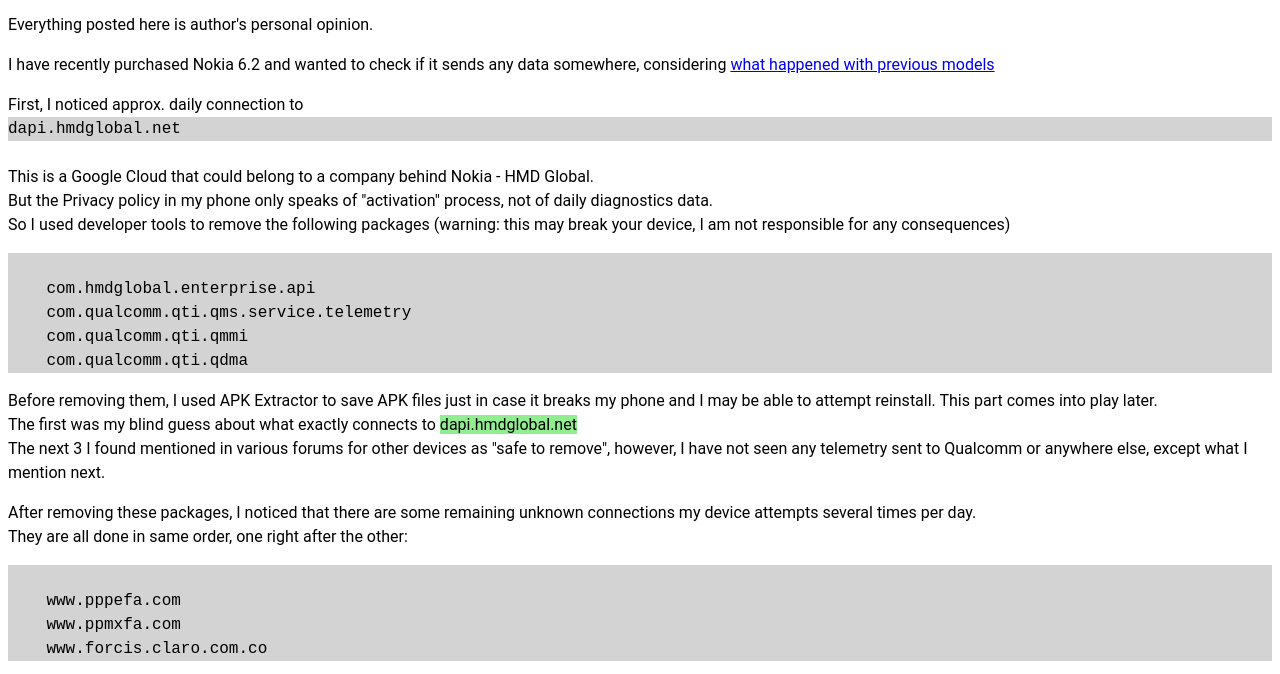
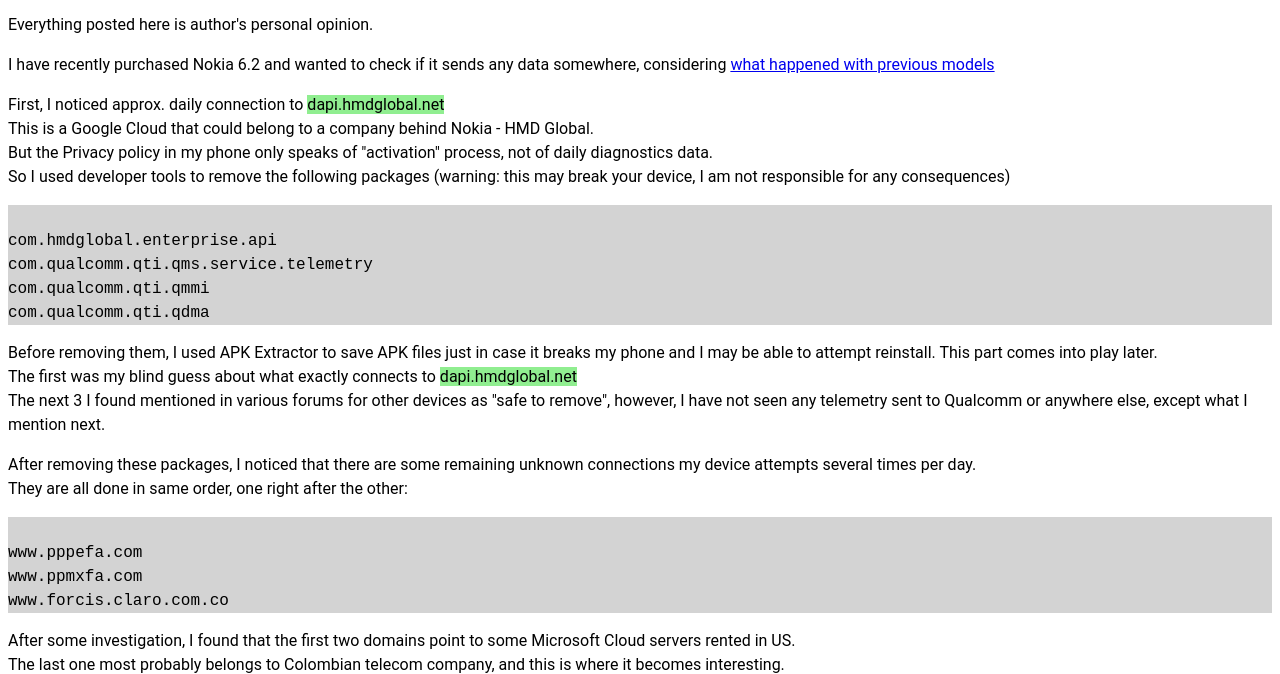
Before and after one commit to omicron-b/omicron-b.github.io, a plain HTML site: page index.html in a window 1280 px wide. Shown: the part 54-728 px from the top of the page. Drawn offline with Linux system fonts and the light colour scheme.

Commit message:
Update index.html

```diff
--- a/index.html
+++ b/index.html
@@ -15,9 +15,7 @@
 <p>Everything posted here is author's personal opinion.</p>
 
 <p>I have recently purchased Nokia 6.2 and wanted to check if it sends any data somewhere, considering <a href="https://arstechnica.com/gadgets/2019/03/hmd-admits-the-nokia-7-plus-was-sending-personal-data-to-china/" target=_blank>what happened with previous models</a></p>
-<p>First, I noticed approx. daily connection to
-  <code>    dapi.hmdglobal.net
-  </code><br>
+<p>First, I noticed approx. daily connection to <quote>dapi.hmdglobal.net</quote><br>
 This is a Google Cloud that could belong to a company behind Nokia - HMD Global.<br>
 But the Privacy policy in my phone only speaks of "activation" process, not of daily diagnostics data.<br>
 So I used developer tools to remove the following packages (warning: this may break your device, I am not responsible for any consequences)</p>
```
Lines whose indentation alone changed are shown as unchanged.
